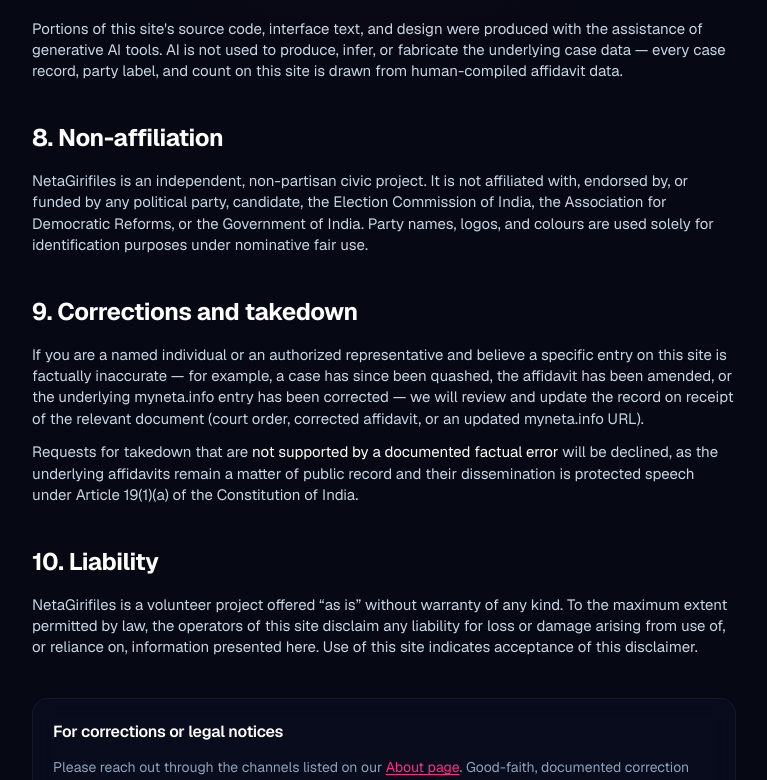
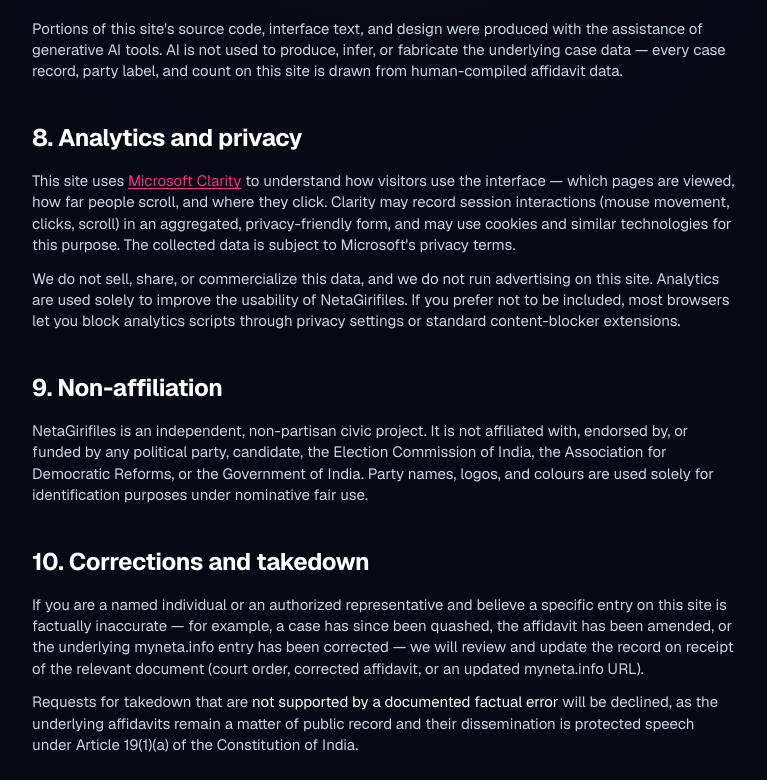
Before and after one commit to 0xSamrat/netagiri-files, a Next.js app in the folder web/: page /disclaimer in a window 1280 px wide. Shown: the part 1924-2704 px from the top of the page, without its empty margins (256-1023 px from the left). Built offline with nearby package versions, Linux system fonts and the light colour scheme; no server answers.

Commit message:
microsoft clarity added

```diff
--- a/web/src/app/about/page.tsx
+++ b/web/src/app/about/page.tsx
@@ -66,7 +66,7 @@
             pre-rendered MP pages, a bubble chart that sulks on mobile but
             works, a map, dynamic OG images, and an audio easter egg with
             famous parliamentary dialogues. All open source, all drawn from
-            public records. No ads, no tracking, no political leanings.
+            public records. No ads, no data sold to anyone, no political leanings — just lightweight analytics so I know what&apos;s working.
           </p>
 
           <div className="relative rounded-xl border border-[#ff2d87]/25 bg-[#ff2d87]/5 p-4">
--- a/web/src/app/disclaimer/page.tsx
+++ b/web/src/app/disclaimer/page.tsx
@@ -142,7 +142,34 @@
         </p>
       </Section>
 
-      <Section title="8. Non-affiliation">
+      <Section title="8. Analytics and privacy">
+        <p>
+          This site uses{" "}
+          <a
+            href="https://clarity.microsoft.com/"
+            target="_blank"
+            rel="noopener noreferrer"
+            className="text-[#ff2d87] hover:text-white underline underline-offset-2"
+          >
+            Microsoft Clarity
+          </a>{" "}
+          to understand how visitors use the interface — which pages are
+          viewed, how far people scroll, and where they click. Clarity may
+          record session interactions (mouse movement, clicks, scroll) in an
+          aggregated, privacy-friendly form, and may use cookies and similar
+          technologies for this purpose. The collected data is subject to
+          Microsoft&apos;s privacy terms.
+        </p>
+        <p>
+          We do not sell, share, or commercialize this data, and we do not run
+          advertising on this site. Analytics are used solely to improve the
+          usability of NetaGirifiles. If you prefer not to be included, most
+          browsers let you block analytics scripts through privacy settings or
+          standard content-blocker extensions.
+        </p>
+      </Section>
+
+      <Section title="9. Non-affiliation">
         <p>
           NetaGirifiles is an independent, non-partisan civic project. It is
           not affiliated with, endorsed by, or funded by any political party,
@@ -153,7 +180,7 @@
         </p>
       </Section>
 
-      <Section title="9. Corrections and takedown">
+      <Section title="10. Corrections and takedown">
         <p>
           If you are a named individual or an authorized representative and
           believe a specific entry on this site is factually inaccurate — for
@@ -174,7 +201,7 @@
         </p>
       </Section>
 
-      <Section title="10. Liability">
+      <Section title="11. Liability">
         <p>
           NetaGirifiles is a volunteer project offered &ldquo;as is&rdquo;
           without warranty of any kind. To the maximum extent permitted by
--- a/web/src/app/layout.tsx
+++ b/web/src/app/layout.tsx
@@ -1,4 +1,5 @@
 import type { Metadata } from "next";
+import Script from "next/script";
 import { Geist, Geist_Mono } from "next/font/google";
 import { QueryProvider } from "@/providers/QueryProvider";
 import { Header } from "@/components/layout/Header";
@@ -50,6 +51,13 @@
       className={`${geistSans.variable} ${geistMono.variable} h-full antialiased`}
     >
       <body className="min-h-full flex flex-col bg-[#060814] text-slate-200">
+        <Script id="ms-clarity" strategy="afterInteractive">
+          {`(function(c,l,a,r,i,t,y){
+            c[a]=c[a]||function(){(c[a].q=c[a].q||[]).push(arguments)};
+            t=l.createElement(r);t.async=1;t.src="https://www.clarity.ms/tag/"+i;
+            y=l.getElementsByTagName(r)[0];y.parentNode.insertBefore(t,y);
+          })(window, document, "clarity", "script", "wd56m3fs0v");`}
+        </Script>
         <QueryProvider>
           <Header />
           <main
```
